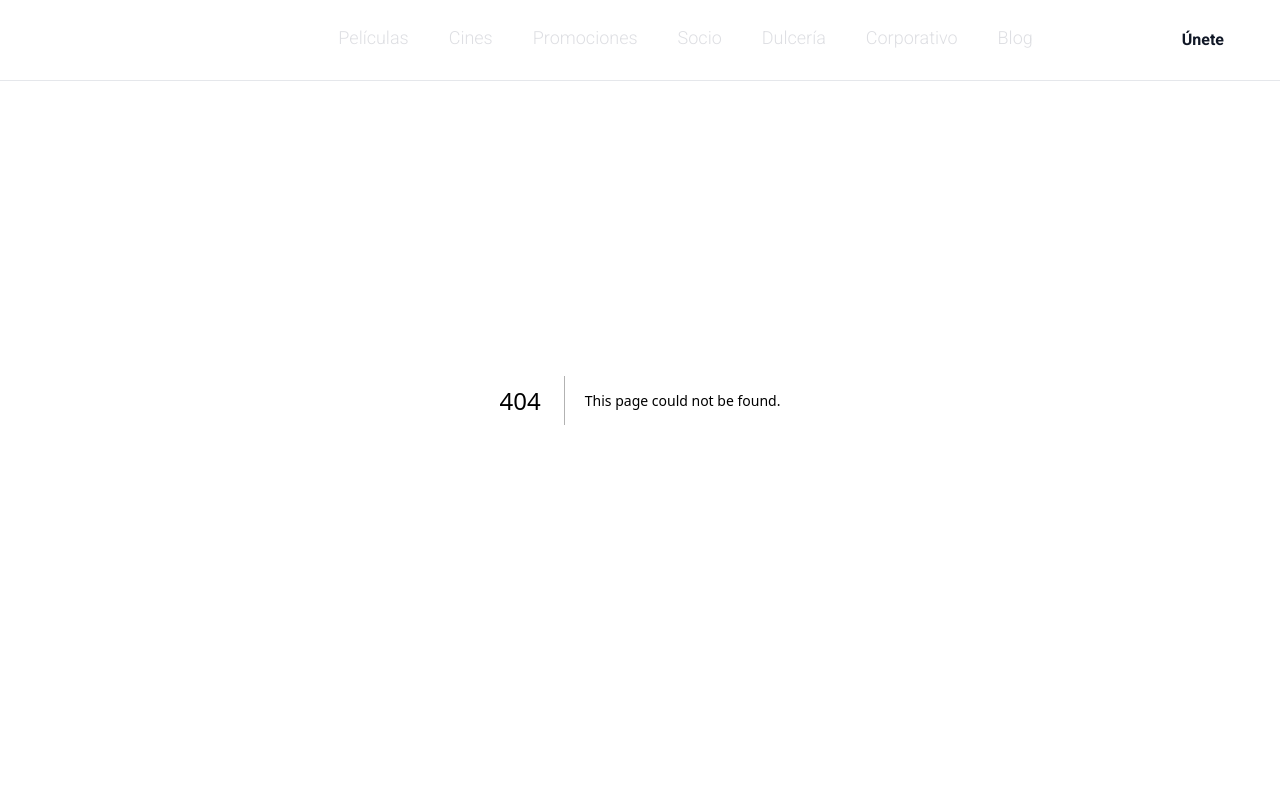
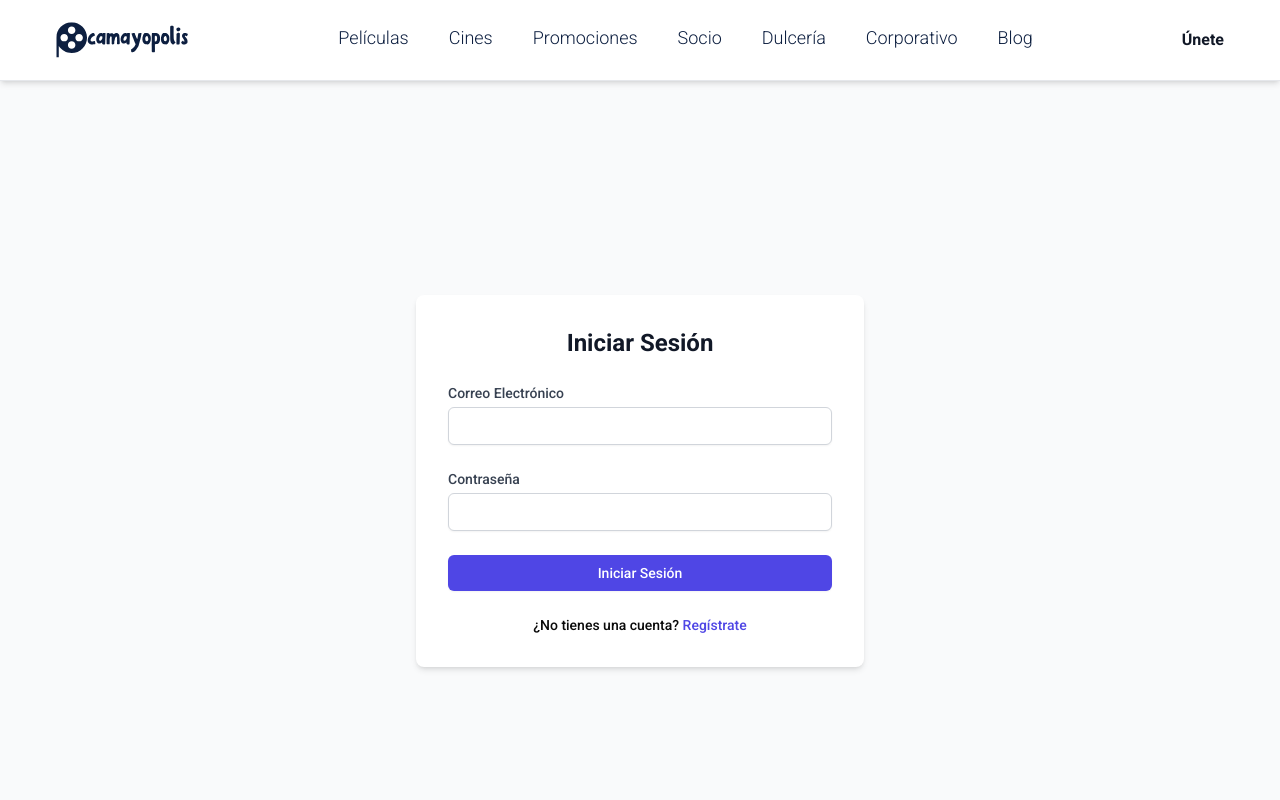
Before and after one commit to Taller-Web-G4/camayopolis-frontend, a Next.js app: page /auth/login in a window 1280 px wide. Before the commit this address had no page. Shown: the top 800 px of the page. Built offline with nearby package versions, Linux system fonts and the light colour scheme.

Commit message:
feature: agregando vista register y login

```diff
--- a/src/api/backend/endpoints/base.api.ts
+++ b/src/api/backend/endpoints/base.api.ts
@@ -4,7 +4,7 @@ const BASE_URL = 'http://localhost:8080/';
 
 const instance = axios.create({
     baseURL: BASE_URL,
-    timeout: 5000,
+    timeout: 20000,
 });
 
 instance.interceptors.request.use(
--- /dev/null
+++ b/src/app/auth/login/page.tsx
@@ -0,0 +1,97 @@
+'use client';
+
+import React, { useState } from 'react';
+import Link from 'next/link';
+import { auth } from '@/api/backend';
+
+const LoginPage = () => {
+  const [email, setEmail] = useState("");
+  const [password, setPassword] = useState("");
+  const [error, setError] = useState("");
+
+  const handleSubmit = async (event: React.FormEvent) => {
+    event.preventDefault();
+
+    try {
+      // Llamada al endpoint de login
+      const response = await auth.login({ email, password });
+      if (response.status === 200) {
+        // Si el login es exitoso, redirigir al dashboard
+        window.location.href = "/";
+      }
+    } catch (err) {
+      // Manejo de errores en caso de credenciales incorrectas u otros problemas
+      setError("Credenciales incorrectas.");
+    }
+  };
+
+  return (
+    <div className="min-h-screen flex items-center justify-center bg-gray-50">
+      <div className="w-full max-w-md bg-white p-8 shadow-md rounded-lg">
+        <h2 className="text-2xl font-bold text-center mb-6 text-gray-900">
+          Iniciar Sesión
+        </h2>
+
+        <form className="space-y-6" onSubmit={handleSubmit}>
+          <div>
+            <label htmlFor="email" className="block text-sm font-medium text-gray-700">
+              Correo Electrónico
+            </label>
+            <div className="mt-1">
+              <input
+                id="email"
+                name="email"
+                type="email"
+                autoComplete="email"
+                required
+                value={email}
+                onChange={(e) => setEmail(e.target.value)}
+                className="block w-full appearance-none rounded-md border border-gray-300 px-3 py-2 placeholder-gray-400 shadow-sm focus:border-indigo-500 focus:ring-indigo-500 sm:text-sm"
+              />
+            </div>
+          </div>
+
+          <div>
+            <label htmlFor="password" className="block text-sm font-medium text-gray-700">
+              Contraseña
+            </label>
+            <div className="mt-1">
+              <input
+                id="password"
+                name="password"
+                type="password"
+                autoComplete="current-password"
+                required
+                value={password}
+                onChange={(e) => setPassword(e.target.value)}
+                className="block w-full appearance-none rounded-md border border-gray-300 px-3 py-2 placeholder-gray-400 shadow-sm focus:border-indigo-500 focus:ring-indigo-500 sm:text-sm"
+              />
+            </div>
+          </div>
+
+          {error && <p className="text-sm text-red-600">{error}</p>}
+
+          <div>
+            <button
+              type="submit"
+              className="w-full flex justify-center rounded-md bg-indigo-600 py-2 px-4 text-sm font-medium text-white shadow-sm hover:bg-indigo-700 focus:outline-none focus:ring-2 focus:ring-indigo-500 focus:ring-offset-2"
+            >
+              Iniciar Sesión
+            </button>
+          </div>
+        </form>
+
+        <div className="mt-6 text-center">
+          <p className="text-sm">
+            ¿No tienes una cuenta?{" "}
+            <Link href="/auth/register" className="font-medium text-indigo-600 hover:text-indigo-500">
+              Regístrate
+            </Link>
+          </p>
+        </div>
+      </div>
+    </div>
+  );
+};
+
+export default LoginPage;
--- /dev/null
+++ b/src/app/auth/register/page.tsx
@@ -0,0 +1,128 @@
+'use client';
+
+import React, { useState } from 'react';
+import Link from 'next/link';
+import { auth } from '@/api/backend';
+
+const RegisterPage = () => {
+  const [email, setEmail] = useState("");
+  const [password, setPassword] = useState("");
+  const [error, setError] = useState("");
+  const [success, setSuccess] = useState("");
+  const [isLoading, setIsLoading] = useState(false); // Estado para manejar el spinner
+
+  const handleSubmit = async (event: React.FormEvent) => {
+    event.preventDefault();
+    setIsLoading(true); // Activar el spinner mientras se hace la petición
+
+    try {
+      // Llamada al endpoint de registro
+      const response = await auth.register({ email, password });
+      if (response.status === 200 || response.status === 201) {
+        setSuccess("Registro exitoso. Redirigiendo...");
+        setTimeout(() => {
+          window.location.href = "/auth/login"; // Redirige a la página de login tras registrarse
+        }, 2000);
+      }
+    } catch (err) {
+      setError("Ocurrió un error durante el registro.");
+    } finally {
+      setIsLoading(false); // Desactivar el spinner una vez que la solicitud haya terminado
+    }
+  };
+
+  return (
+    <div className="min-h-screen flex items-center justify-center bg-gray-50">
+      <div className="w-full max-w-md bg-white p-8 shadow-md rounded-lg">
+        <h2 className="text-2xl font-bold text-center mb-6 text-gray-900">
+          Regístrate
+        </h2>
+
+        <form className="space-y-6" onSubmit={handleSubmit}>
+          <div>
+            <label htmlFor="email" className="block text-sm font-medium text-gray-700">
+              Correo Electrónico
+            </label>
+            <div className="mt-1">
+              <input
+                id="email"
+                name="email"
+                type="email"
+                autoComplete="email"
+                required
+                value={email}
+                onChange={(e) => setEmail(e.target.value)}
+                className="block w-full appearance-none rounded-md border border-gray-300 px-3 py-2 placeholder-gray-400 shadow-sm focus:border-indigo-500 focus:ring-indigo-500 sm:text-sm"
+              />
+            </div>
+          </div>
+
+          <div>
+            <label htmlFor="password" className="block text-sm font-medium text-gray-700">
+              Contraseña
+            </label>
+            <div className="mt-1">
+              <input
+                id="password"
+                name="password"
+                type="password"
+                autoComplete="new-password"
+                required
+                value={password}
+                onChange={(e) => setPassword(e.target.value)}
+                className="block w-full appearance-none rounded-md border border-gray-300 px-3 py-2 placeholder-gray-400 shadow-sm focus:border-indigo-500 focus:ring-indigo-500 sm:text-sm"
+              />
+            </div>
+          </div>
+
+          {error && <p className="text-sm text-red-600">{error}</p>}
+          {success && <p className="text-sm text-green-600">{success}</p>}
+
+          <div>
+            <button
+              type="submit"
+              className="w-full flex justify-center rounded-md bg-indigo-600 py-2 px-4 text-sm font-medium text-white shadow-sm hover:bg-indigo-700 focus:outline-none focus:ring-2 focus:ring-indigo-500 focus:ring-offset-2"
+              disabled={isLoading} // Desactivar el botón si está cargando
+            >
+              {isLoading ? (
+                <svg
+                  className="animate-spin h-5 w-5 text-white"
+                  xmlns="http://www.w3.org/2000/svg"
+                  fill="none"
+                  viewBox="0 0 24 24"
+                >
+                  <circle
+                    className="opacity-25"
+                    cx="12"
+                    cy="12"
+                    r="10"
+                    stroke="currentColor"
+                    strokeWidth="4"
+                  ></circle>
+                  <path
+                    className="opacity-75"
+                    fill="currentColor"
+                    d="M4 12a8 8 0 018-8v4a4 4 0 00-4 4H4z"
+                  ></path>
+                </svg>
+              ) : (
+                "Regístrate"
+              )}
+            </button>
+          </div>
+        </form>
+
+        <div className="mt-6 text-center">
+          <p className="text-sm">
+            ¿Ya tienes una cuenta?{" "}
+            <Link href="/auth/login" className="font-medium text-indigo-600 hover:text-indigo-500">
+              Iniciar Sesión
+            </Link>
+          </p>
+        </div>
+      </div>
+    </div>
+  );
+};
+
+export default RegisterPage;
--- a/src/components/shared/Header/Header.tsx
+++ b/src/components/shared/Header/Header.tsx
@@ -16,12 +16,12 @@ export const Header = () => {
                 { href: '/blog', label: 'Blog' },
             ]}
             rightElement={
-                <Link href="/join" className="-mx-3 block rounded-lg px-3 py-2.5 text-base font-semibold leading-7 text-gray-900 hover:bg-gray-50">
+                <Link href="/auth/login" className="-mx-3 block rounded-lg px-3 py-2.5 text-base font-semibold leading-7 text-gray-900 hover:bg-gray-50">
                     Únete
                 </Link>
             }
             className="border-b border-gray-200"
-            solidOnRoutes={['/peliculas', '/peliculas/[id]']}
+            solidOnRoutes={['/peliculas', '/peliculas/[id]', '/auth/login','/auth/register']}
         />
     );
 }
```
